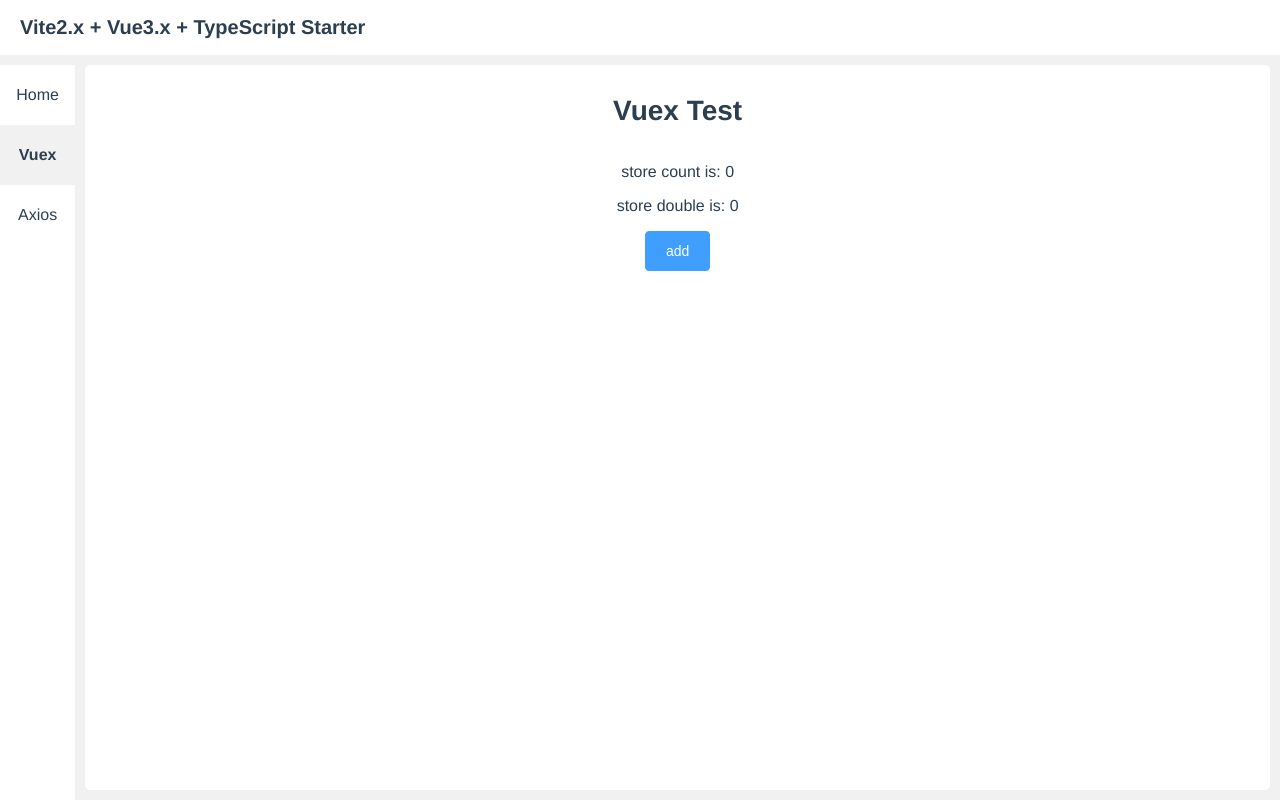
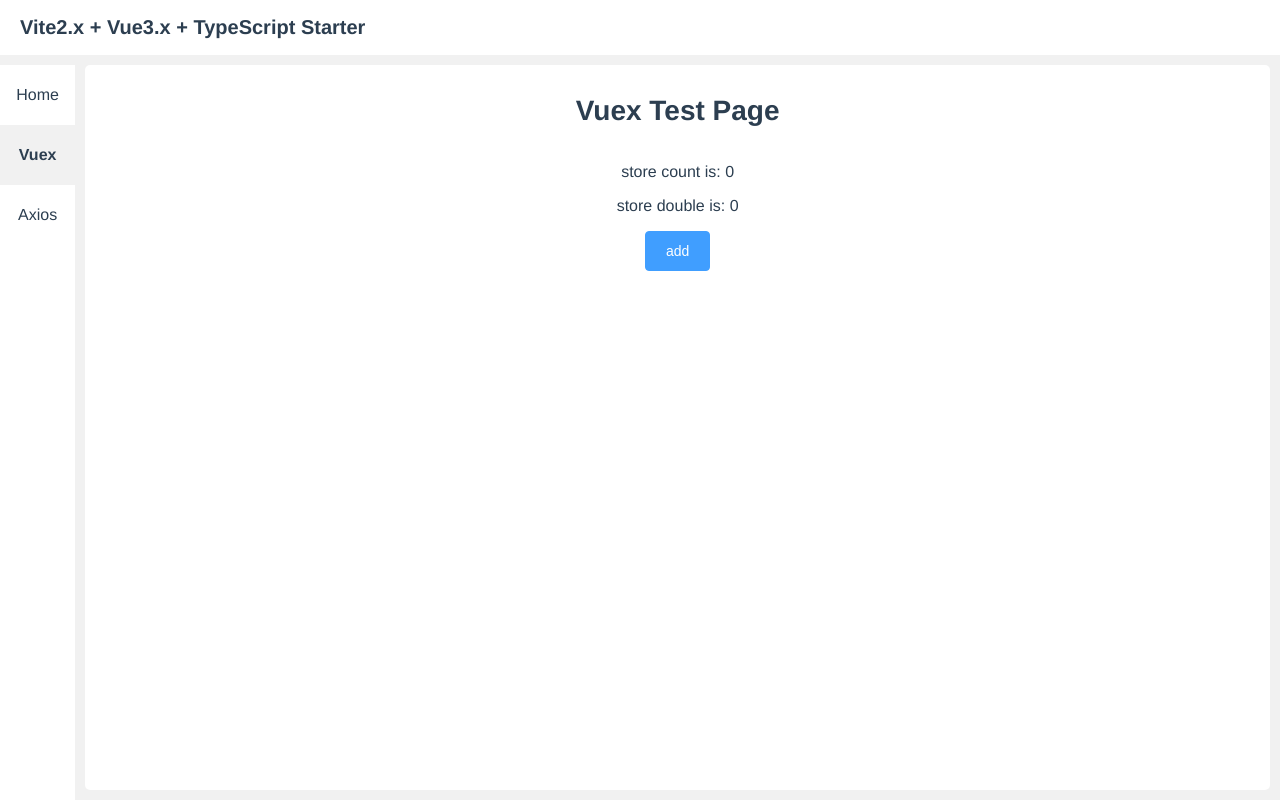
Before and after one commit to XPoet/vite-vue-starter, a Vue app: page /#/vuex in a window 1280 px wide. Built offline with nearby package versions, Linux system fonts and the light colour scheme.

Commit message:
chore(views): update page title

```diff
--- a/src/views/Axios.vue
+++ b/src/views/Axios.vue
@@ -1,6 +1,6 @@
 <template>
   <div class="axios-container page-container">
-    <div class="page-title">Axios Test</div>
+    <div class="page-title">Axios Test Page</div>
     <div class="user-info-container">
       <el-card class="box-card">
         <template #header>
@@ -12,15 +12,9 @@
           </div>
         </template>
         <div class="info-list-box" v-loading="loading">
-          <div class="text item" v-if="userInfo?.name">
-            name: {{ userInfo?.name }}
-          </div>
-          <div class="text item" v-if="userInfo?.bio">
-            bio: {{ userInfo?.bio }}
-          </div>
-          <div class="text item" v-if="userInfo?.blog">
-            blog: {{ userInfo?.blog }}
-          </div>
+          <div class="text item" v-if="userInfo?.name">name: {{ userInfo?.name }}</div>
+          <div class="text item" v-if="userInfo?.bio">bio: {{ userInfo?.bio }}</div>
+          <div class="text item" v-if="userInfo?.blog">blog: {{ userInfo?.blog }}</div>
         </div>
       </el-card>
     </div>
--- a/src/views/Vuex.vue
+++ b/src/views/Vuex.vue
@@ -1,6 +1,6 @@
 <template>
   <div class="vuex-container page-container">
-    <div class="page-title">Vuex Test</div>
+    <div class="page-title">Vuex Test Page</div>
     <p>store count is: {{ count }}</p>
     <p>store double is: {{ double }}</p>
     <el-button type="primary" @click="add">add</el-button>
```
